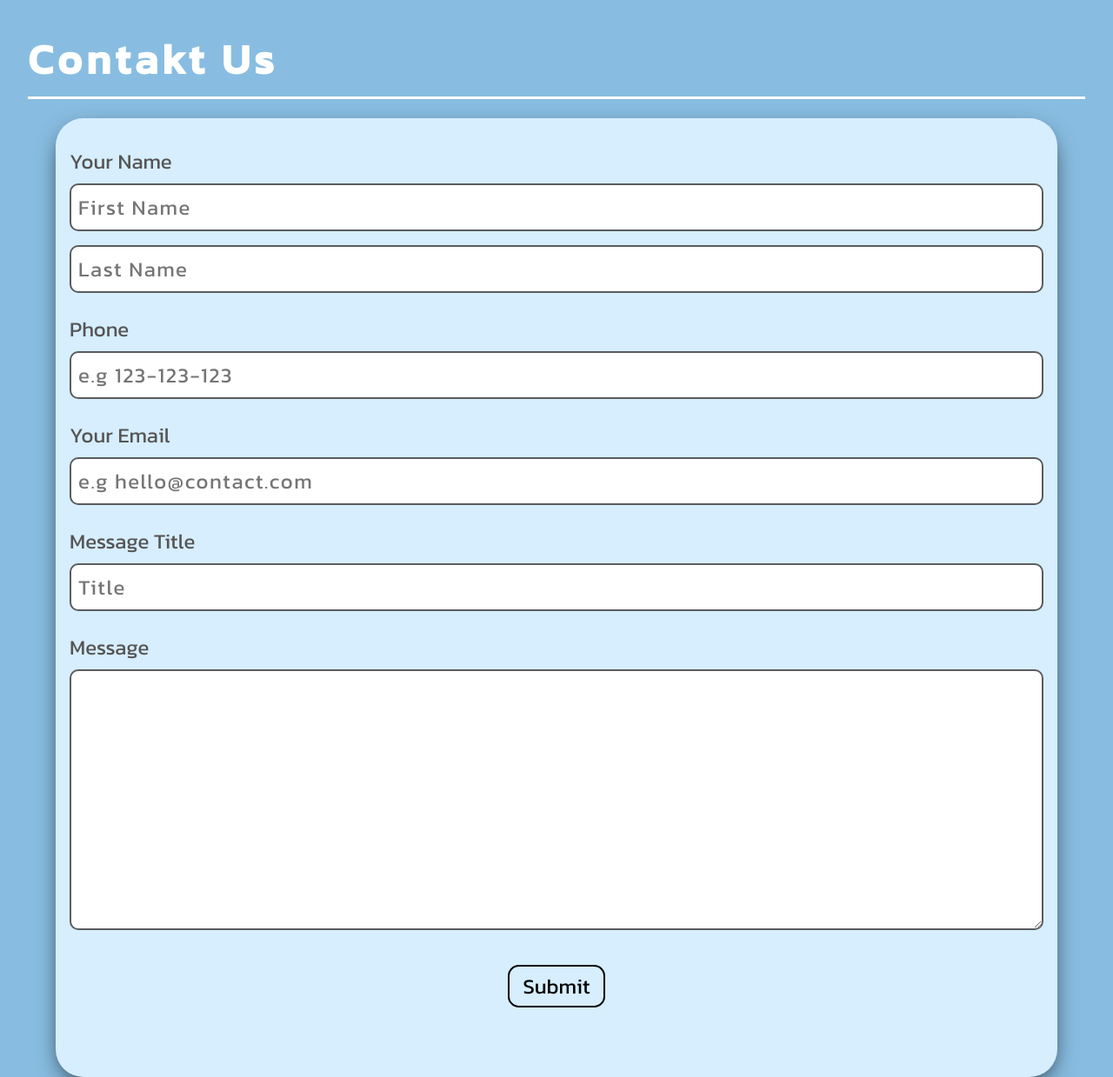
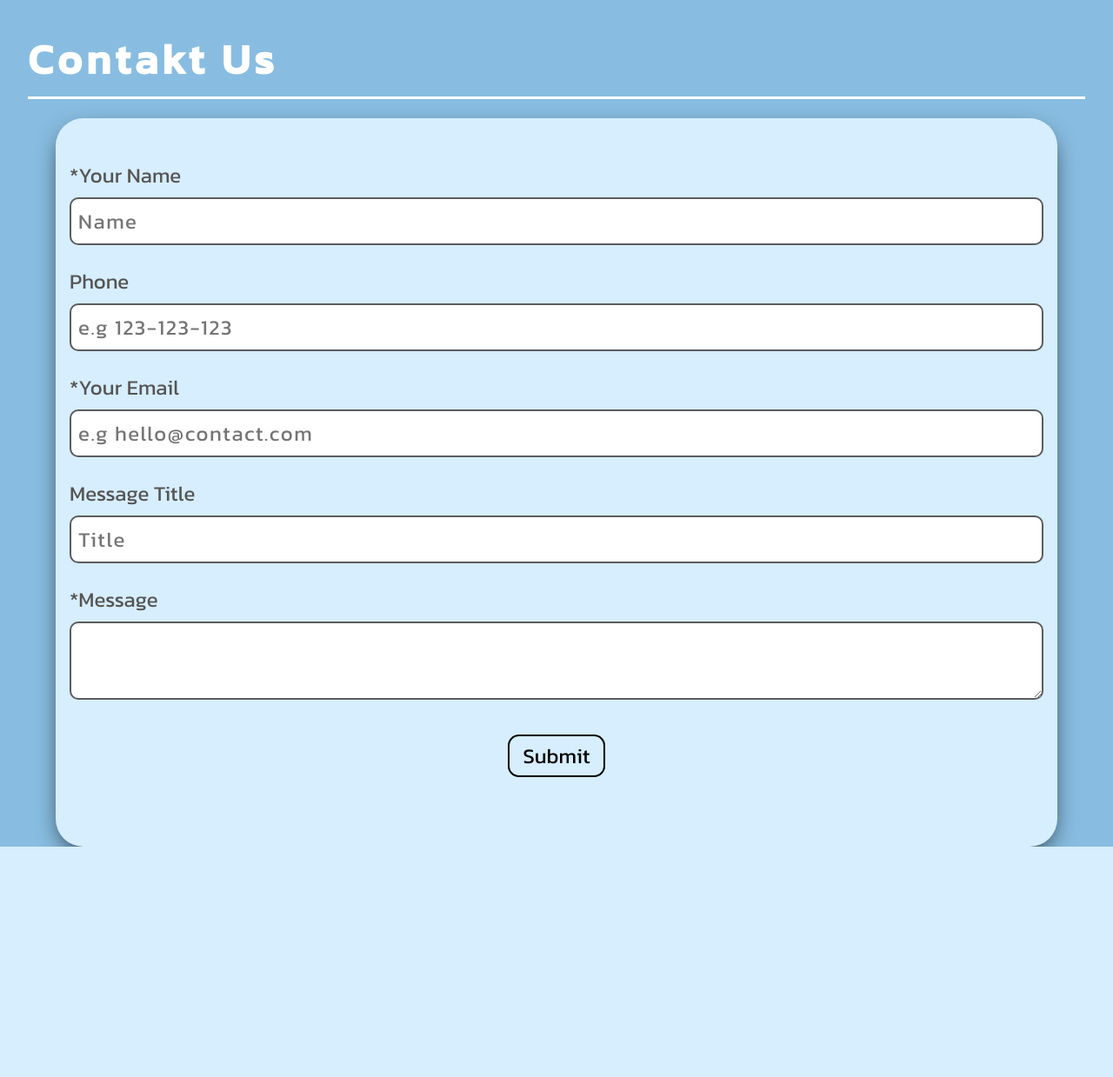
Before and after one commit to fornakter/buisness_card, a Flask app: template templates/contact.html in a window 1280 px wide. Shown: the whole page at 87% size. After the commit the page ends 974 px from the top, so only its background shows below. Run offline with Flask 2, Linux system fonts and the light colour scheme; the template is opened without the code that fills it, so the values that code supplies are empty.

Commit message:
Form validation

```diff
--- a/static/styles/_navbar.scss
+++ b/static/styles/_navbar.scss
@@ -38,7 +38,8 @@ a {
   backdrop-filter: blur(10px);
 
   .logo {
-    height: 100%;
+    margin-left: 1rem;
+    width: 50%;
   }
   .navbar__menu-desktop {
     display: none;
--- a/static/styles/contact.css
+++ b/static/styles/contact.css
@@ -33,7 +33,8 @@ a {
           backdrop-filter: blur(10px);
 }
 .navbar .logo {
-  height: 100%;
+  margin-left: 1rem;
+  width: 50%;
 }
 .navbar .navbar__menu-desktop {
   display: none;
@@ -180,7 +181,7 @@ body {
   min-height: 300px;
 }
 
-.submit {
+.submit-btn {
   margin: 0 auto;
   font-family: "Kanit", sans-serif;
   background: none;
@@ -191,10 +192,26 @@ body {
   transition: all 0.2s ease-in-out;
   border: 2px solid black;
 }
-.submit:hover {
+.submit-btn:hover {
   background-color: rgb(255, 255, 255);
   box-shadow: 0 5px 10px -5px rgb(103, 102, 102);
   padding: 5px 30px;
   color: rgba(var(--secondary-color));
   border: 5px solid rgba(var(--secondary-color));
+}
+
+.wrong {
+  transition: 0.5s box-shadow ease-in-out;
+  box-shadow: 0 0 10px 2px red;
+}
+
+.weaker-warning {
+  transition: 0.5s box-shadow ease-in-out;
+  box-shadow: 0 0 10px 2px rgb(255, 153, 0);
+}
+
+.contact__container__text {
+  font-size: 1.2rem;
+  color: red;
+  margin-bottom: 1rem;
 }/*# sourceMappingURL=contact.css.map */
--- a/static/styles/contact.scss
+++ b/static/styles/contact.scss
@@ -60,7 +60,7 @@ body {
   }
 }
 
-.submit {
+.submit-btn {
   margin: 0 auto;
   font-family: "Kanit", sans-serif;
   background: none;
@@ -79,3 +79,17 @@ body {
     border: 5px solid rgba(var(--secondary-color));
   }
 }
+.wrong {
+  transition: 0.5s box-shadow ease-in-out;
+  box-shadow: 0 0 10px 2px red;
+}
+.weaker-warning {
+  transition: 0.5s box-shadow ease-in-out;
+  box-shadow: 0 0 10px 2px rgb(255, 153, 0);
+}
+
+.contact__container__text {
+  font-size: 1.2rem;
+  color: red;
+  margin-bottom: 1rem;
+}
--- a/static/styles/main.css
+++ b/static/styles/main.css
@@ -33,7 +33,8 @@ a {
           backdrop-filter: blur(10px);
 }
 .navbar .logo {
-  height: 100%;
+  margin-left: 1rem;
+  width: 50%;
 }
 .navbar .navbar__menu-desktop {
   display: none;
--- a/templates/contact.html
+++ b/templates/contact.html
@@ -5,6 +5,7 @@
     <meta http-equiv="X-UA-Compatible" content="IE=edge" />
     <meta name="viewport" content="width=device-width, initial-scale=1.0" />
     <link rel="stylesheet" href="../static/styles/contact.css" />
+    <script src="../static/scriptJS/contact.js" type="module" defer></script>
     <title>Document</title>
   </head>
   <body>
@@ -12,19 +13,12 @@
 
     <div class="contact__conntainer contact">
       <div class="contact__container__text"></div>
-
       <form class="form" method="post" action="/send/">
         <div class="input-container inputs-name">
-          <label class="label" for="form__name label">Your Name</label>
+          <label class="label" for="form__name label">*Your Name</label>
           <input
-            class="form__name input"
-            placeholder="First Name"
-            type="text"
-            name="_"
-          />
-          <input
-            class="form__name input"
-            placeholder="Last Name"
+            class="input__name input"
+            placeholder="Name"
             type="text"
             name="_"
           />
@@ -33,7 +27,7 @@
         <div class="input-container">
           <label class="label" for="form-phone">Phone</label>
           <input
-            class="form-phone input"
+            class="input__phone input"
             placeholder="e.g 123-123-123"
             type="tel"
             name="_"
@@ -41,18 +35,18 @@
         </div>
 
         <div class="input-container">
-          <label class="label" for="form-email label ">Your Email</label>
+          <label class="label" for="form-email label ">*Your Email</label>
           <input
-            class="form-email input"
+            class="input__email input"
             placeholder="e.g hello@contact.com"
-            type="text"
+            type="email"
             name="mail"
           />
         </div>
         <div class="input-container">
           <label class="label" for="form-message-title">Message Title</label>
           <input
-            class="form-message-title input"
+            class="form__mesage-title input"
             placeholder="Title"
             type="text"
             name="_"
@@ -60,12 +54,9 @@
         </div>
 
         <div class="input-container">
-          <label for="input-text-area " class="label">Message</label>
-          <textarea
-            class="form__input-text-area input"
-            name="message"
-          ></textarea
-          ><input class="submit" type="submit" name="submit" />
+          <label for="input__message " class="label">*Message</label>
+          <textarea class="input__message input" name="message"></textarea>
+          <input class="submit-btn" type="submit" name="submit" />
         </div>
       </form>
     </div>
--- a/templates/main.html
+++ b/templates/main.html
@@ -20,7 +20,7 @@
           <a href="#" class="link link-our-projects">Nasze Projekty</a>
         </li>
         <li class="menu__item">
-          <a href="kontakt.html" class="link link-contact">Kontakt</a>
+          <a href="contact.html" class="link link-contact">Kontakt</a>
         </li>
       </ul>
       <ul class="navbar__menu-mobile menu-mobile">
@@ -31,7 +31,7 @@
           <a href="#" class="link link-our-projects">Nasze Projekty</a>
         </li>
         <li class="menu__item">
-          <a href="kontakt.html" class="link link-contact">Kontakt</a>
+          <a href="contact.html" class="link link-contact">Kontakt</a>
         </li>
       </ul>
 
```
Also changed, not shown: static/scriptJS/contact.js (added, +79 -0 lines), 2 other files.
